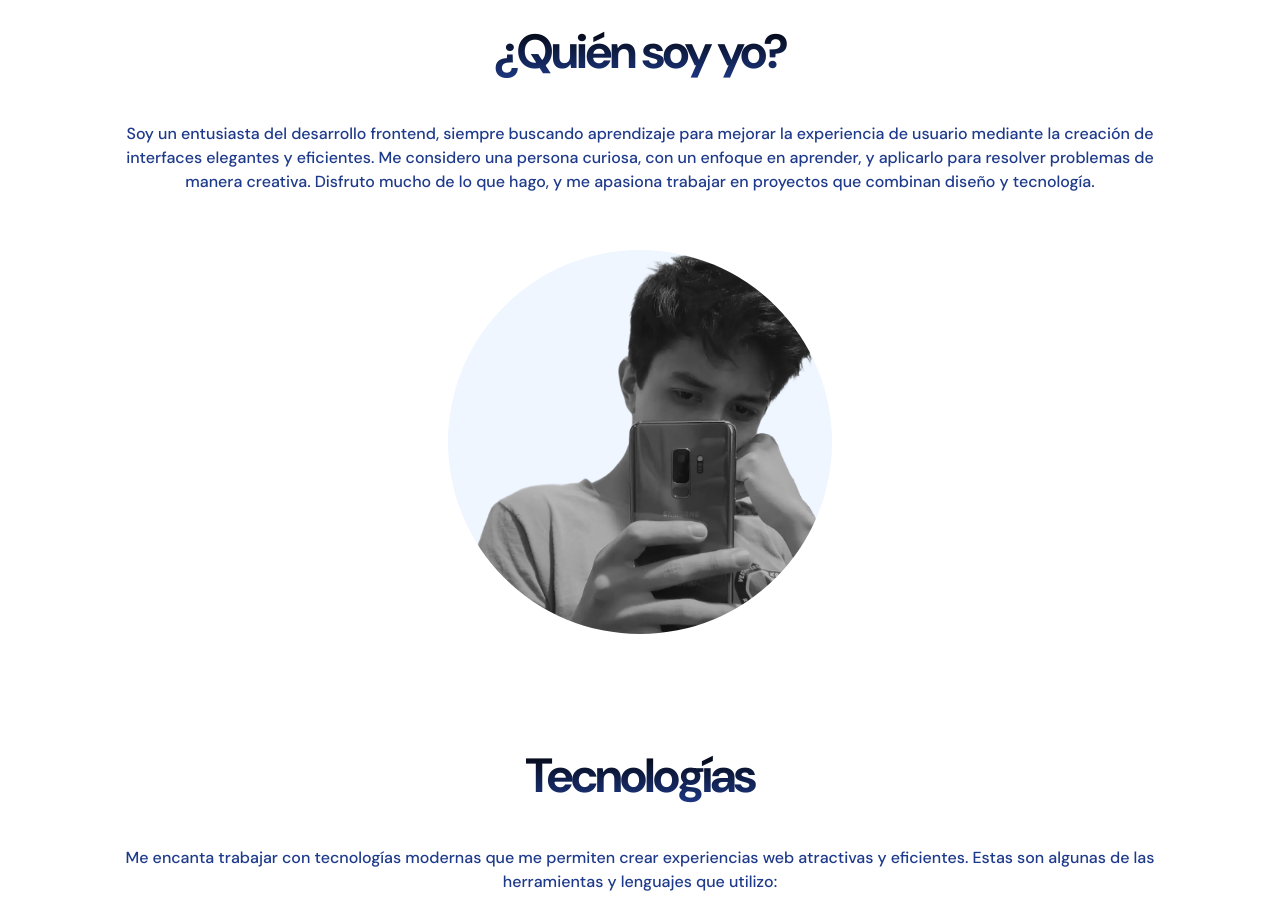
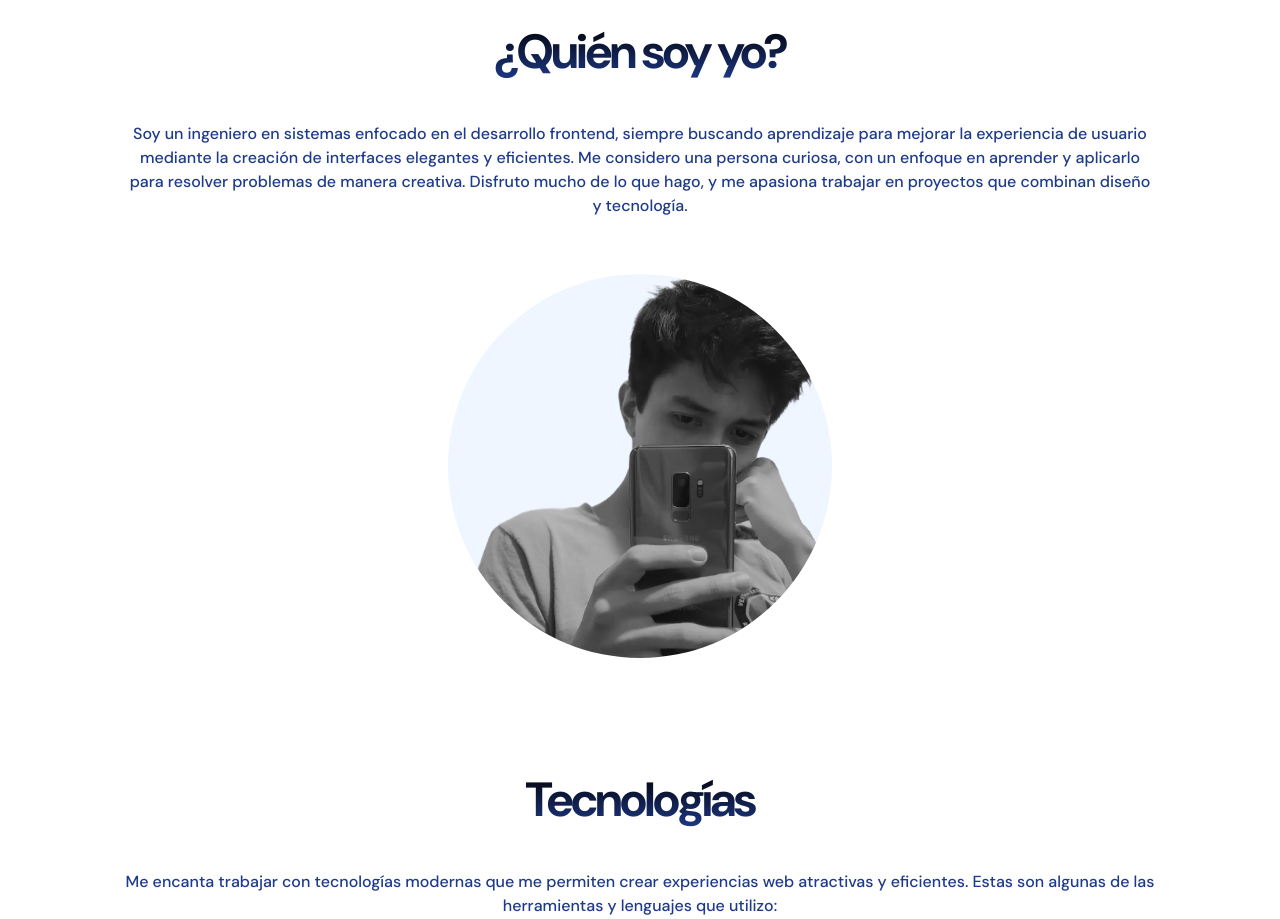
Before and after one commit to EnocDE/new-portfolio, a React (Vite) app: page / in a window 1280 px wide. Shown: the part 940-1859 px from the top of the page. Built offline with nearby package versions, Linux system fonts and the light colour scheme.

Commit message:
Update text in about me section

```diff
--- a/src/sections/About.tsx
+++ b/src/sections/About.tsx
@@ -21,7 +21,7 @@ export default function About() {
           ¿Quién soy yo?
         </motion.h2>
         <motion.p
-          className="mt-10 text-blue-900 mx-auto text-center font-medium"
+          className="mt-10 text-blue-900 mx-auto text-center font-medium text-pretty "
           initial={{
             opacity: 0,
             translateX: 100,
@@ -37,10 +37,10 @@ export default function About() {
             once: true,
           }}
         >
-          Soy un entusiasta del desarrollo frontend, siempre buscando
+          Soy un ingeniero en sistemas enfocado en el desarrollo frontend, siempre buscando
           aprendizaje para mejorar la experiencia de usuario mediante la
           creación de interfaces elegantes y eficientes. Me considero una
-          persona curiosa, con un enfoque en aprender, y aplicarlo para resolver
+          persona curiosa, con un enfoque en aprender y aplicarlo para resolver
           problemas de manera creativa. Disfruto mucho de lo que hago, y me
           apasiona trabajar en proyectos que combinan diseño y tecnología.
         </motion.p>
```
